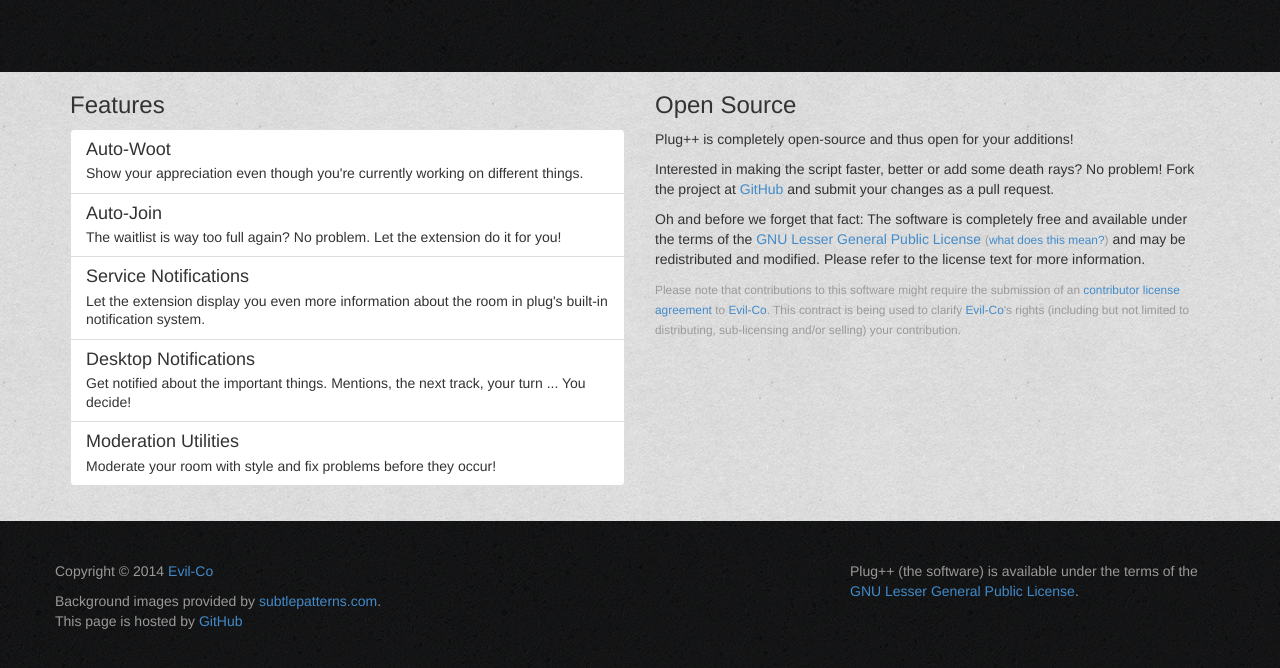
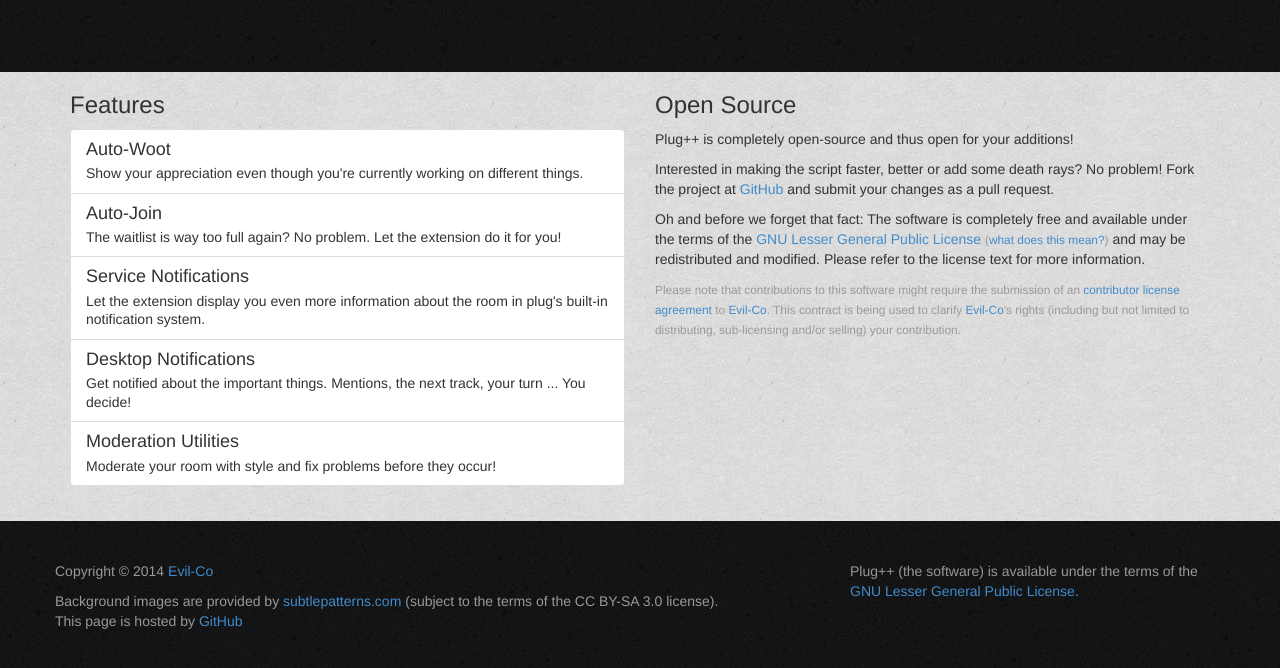
Before and after one commit to LordAkkarin/PlugPP, a plain HTML site: page index.html in a window 1280 px wide. Shown: the part 811-1479 px from the top of the page. Drawn offline with Linux system fonts and the light colour scheme.

Commit message:
Added missing license information.

```diff
--- a/index.html
+++ b/index.html
@@ -122,7 +122,7 @@
 				<div class="copyright text-muted pull-left">
 					<p>Copyright &copy; 2014 <a href="http://www.evil-co.org">Evil-Co</a></p>
 					<p>
-						<span>Background images provided by <a href="http://subtlepatterns.com">subtlepatterns.com</a>.</span><br />
+						<span>Background images are provided by <a href="http://subtlepatterns.com">subtlepatterns.com</a> (subject to the terms of the CC BY-SA 3.0 license).</span><br />
 						<span>This page is hosted by <a href="https://github.com">GitHub</a></span>
 					</p>
 				</div>
```
